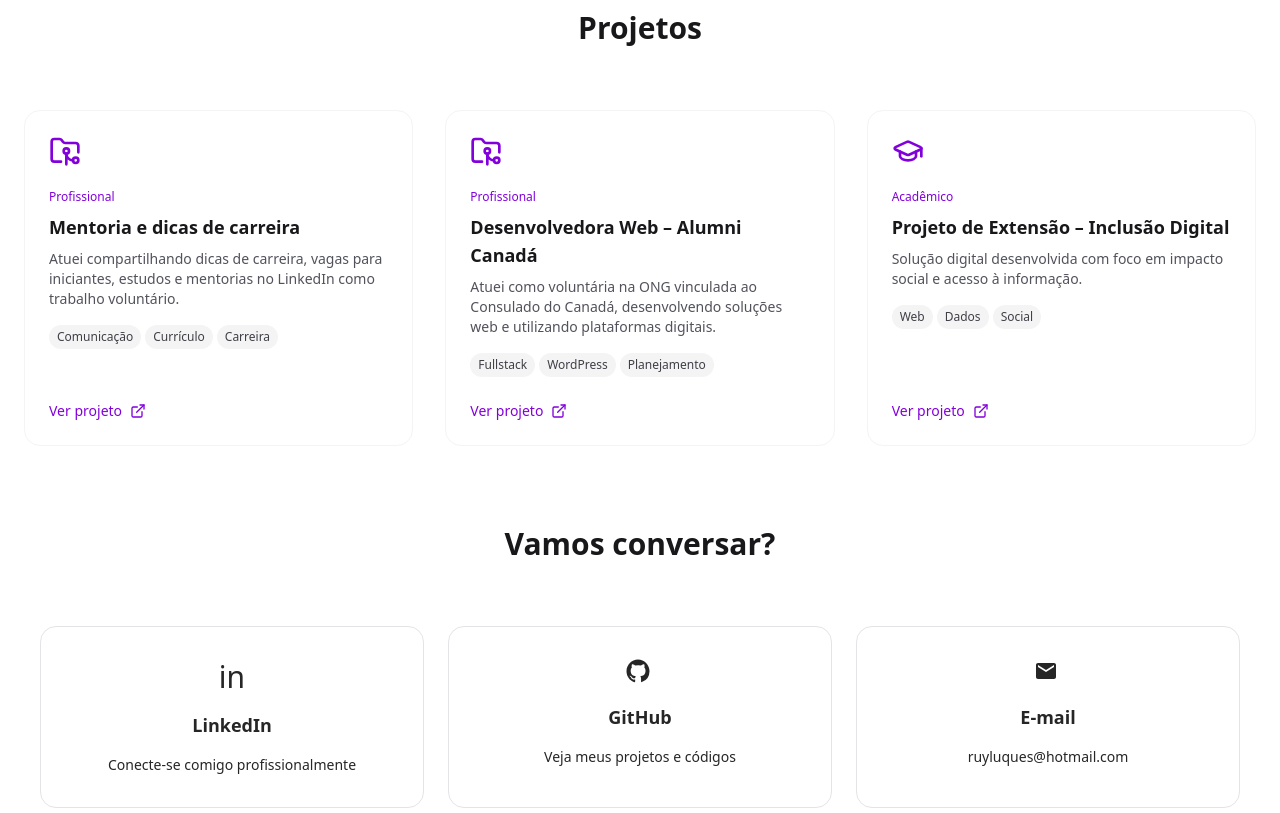
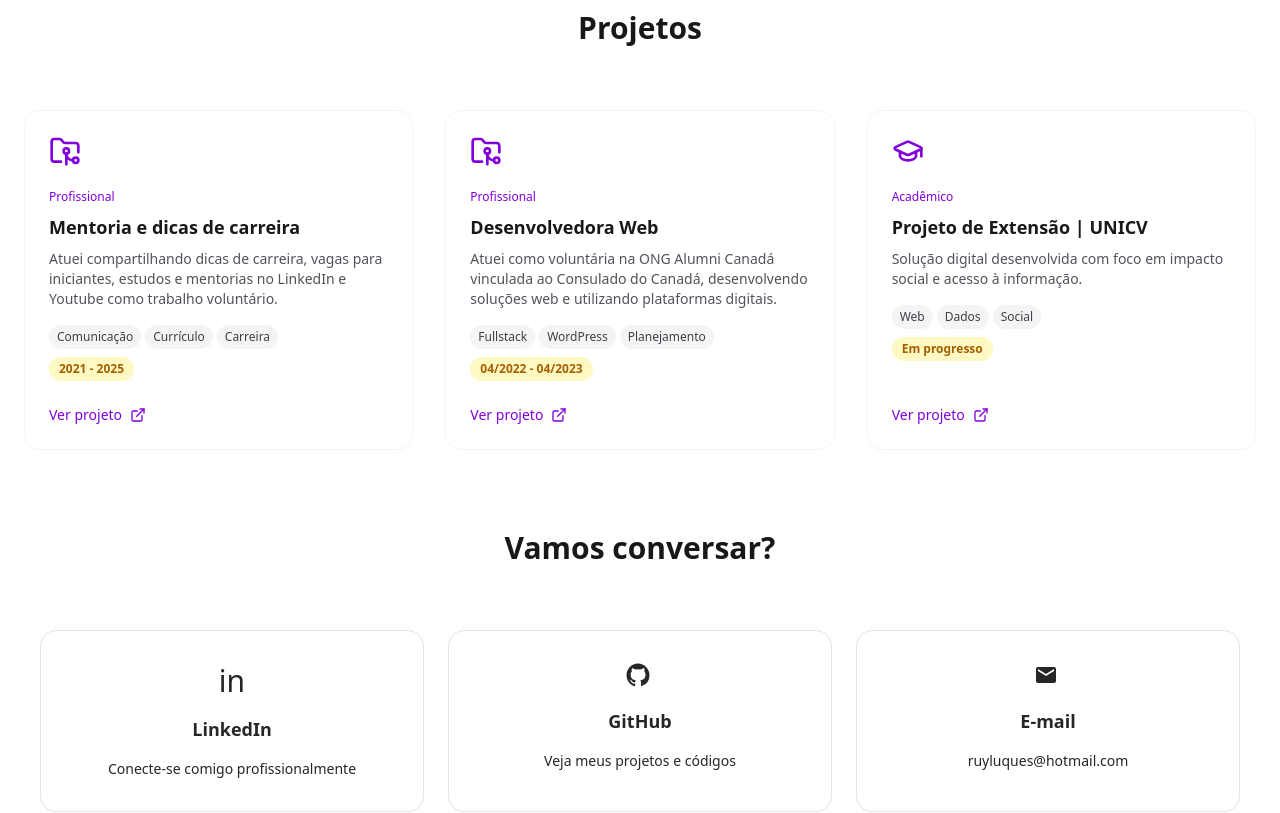
Before and after one commit to RuyLuques/ruyluques, a Next.js app: page / in a window 1280 px wide. Shown: the part 1900-2713 px from the top of the page. Built offline with nearby package versions, Linux system fonts and the light colour scheme.

Commit message:
Adição de nova propriedade para guardar o status dos projetos

```diff
--- a/app/Projects.tsx
+++ b/app/Projects.tsx
@@ -3,7 +3,6 @@
 import {
   FolderGit2,
   GraduationCap,
-  HeartHandshake,
   ExternalLink,
 } from "lucide-react";
 
@@ -11,27 +10,30 @@ const projects = [
   {
     title: "Mentoria e dicas de carreira",
     description:
-      "Atuei compartilhando dicas de carreira, vagas para iniciantes, estudos e mentorias no LinkedIn como trabalho voluntário.",
+      "Atuei compartilhando dicas de carreira, vagas para iniciantes, estudos e mentorias no LinkedIn e Youtube como trabalho voluntário.",
     tags: ["Comunicação", "Currículo", "Carreira"],
     type: "Profissional",
+    status: "2021 - 2025",
     icon: FolderGit2,
-    link: "#",
+    link: "https://www.youtube.com/@ruyluques",
   },
   {
-    title: "Desenvolvedora Web – Alumni Canadá",
+    title: "Desenvolvedora Web",
     description:
-      "Atuei como voluntária na ONG vinculada ao Consulado do Canadá, desenvolvendo soluções web e utilizando plataformas digitais.",
+      "Atuei como voluntária na ONG Alumni Canadá vinculada ao Consulado do Canadá, desenvolvendo soluções web e utilizando plataformas digitais.",
     tags: ["Fullstack", "WordPress", "Planejamento"],
     type: "Profissional",
+    status: "04/2022 - 04/2023",
     icon: FolderGit2,
-    link: "#",
+    link: "https://alumnicanadabrasil.org/",
   },
   {
-    title: "Projeto de Extensão – Inclusão Digital",
+    title: "Projeto de Extensão | UNICV",
     description:
       "Solução digital desenvolvida com foco em impacto social e acesso à informação.",
     tags: ["Web", "Dados", "Social"],
     type: "Acadêmico",
+    status: "Em progresso",
     icon: GraduationCap,
     link: "#"
   },
@@ -89,6 +91,23 @@ export default function Projects() {
                     </span>
                   ))}
                 </div>
+
+                {project.status && (
+                  <span className="
+                    inline-block
+                    mt-2
+                    rounded-full
+                    bg-yellow-100
+                    px-2.5
+                    py-1
+                    text-xs
+                    font-semibold
+                    text-yellow-700
+                    "
+                  >
+                    {project.status}
+                  </span>
+                )}
               </div>
 
               <a
@@ -104,6 +123,7 @@ export default function Projects() {
                   transition
                   hover:underline
                 "
+                target="_blank"
               >
                 Ver projeto
                 <ExternalLink className="h-4 w-4" />
```
